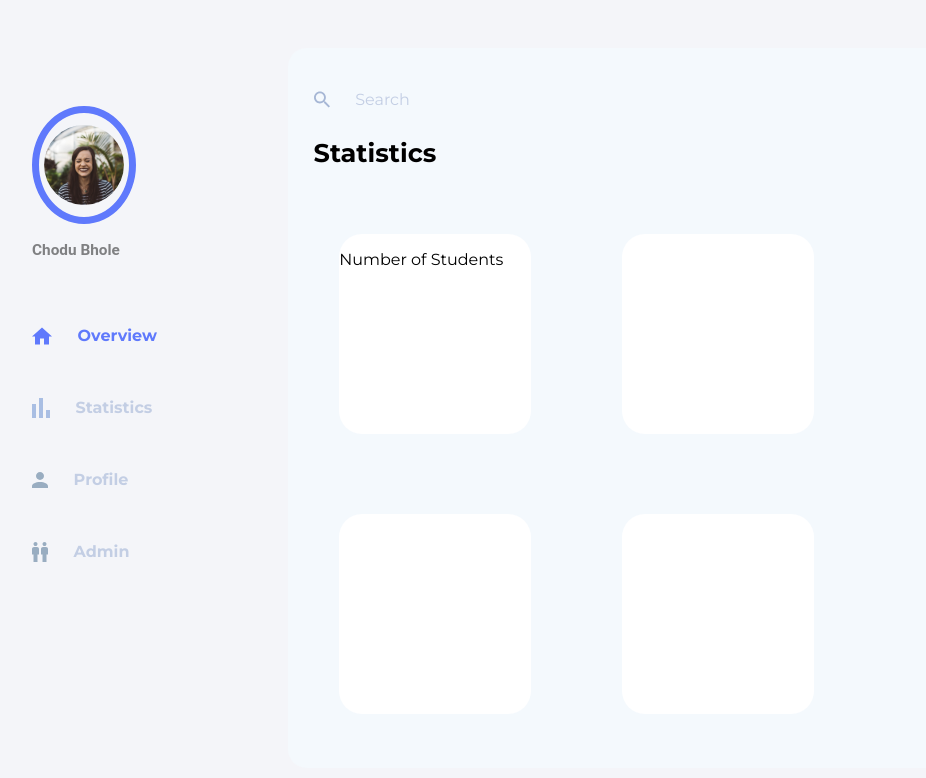
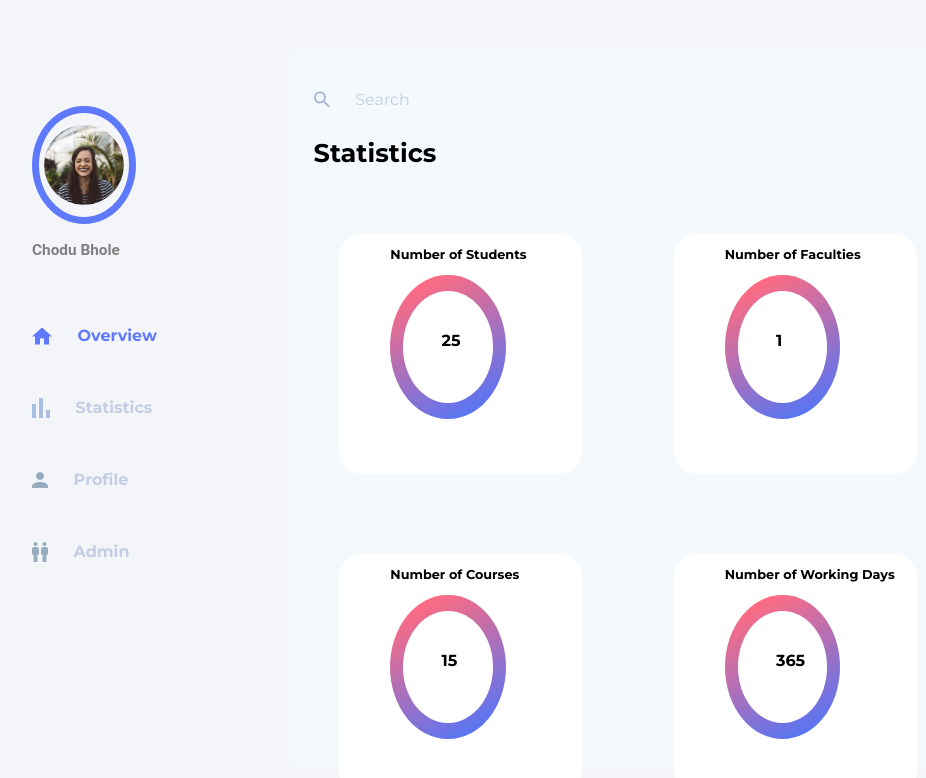
Before and after one commit to nischaynagar/CollegeScape, a React (Create React App) app: page /dashboard/statistics in a window 1280 px wide. Shown: the top 778 px of the page, without its empty margins (32-958 px from the left). Built offline with nearby package versions, Linux system fonts and the light colour scheme.

Commit message:
statisticsupdate

```diff
--- a/src/Components/DashboardComponents/statistics/index.js
+++ b/src/Components/DashboardComponents/statistics/index.js
@@ -24,13 +24,39 @@ function Appbox() {
 
         <div className={design.rowbox}>
           <div className={design.statbox}>
-            <p>Number of Students</p>
+            <p className={design.statname}>Number of Students</p>
+            <div className={design.outercircle}>
+              <div className={design.innercircle}>
+                <p className={design.data}>25</p>
+              </div>
+            </div>
           </div>
-          <div className={design.statbox}></div>
+          <div className={design.statbox}>
+            <p className={design.statname}>Number of Faculties</p>
+            <div className={design.outercircle}>
+              <div className={design.innercircle}>
+                <p className={design.data}>1</p>
+              </div>
+            </div>
+          </div>
         </div>
         <div className={design.rowbox}>
-          <div className={design.statbox}></div>
-          <div className={design.statbox}></div>
+          <div className={design.statbox}>
+            <p className={design.statname}>Number of Courses</p>
+            <div className={design.outercircle}>
+              <div className={design.innercircle}>
+                <p className={design.data}>15</p>
+              </div>
+            </div>
+          </div>
+          <div className={design.statbox}>
+            <p className={design.statname}>Number of Working Days</p>
+            <div className={design.outercircle}>
+              <div className={design.innercircle}>
+                <p className={design.data}>365</p>
+              </div>
+            </div>
+          </div>
         </div>
       </div>
     </>
--- a/src/Components/DashboardComponents/statistics/styles.module.css
+++ b/src/Components/DashboardComponents/statistics/styles.module.css
@@ -98,15 +98,41 @@
     margin-left: 5vw;
     margin-top: 5vh;
 }
+.statname{
+    font-size: 1vw;
+    font-weight: bold;
+}
 .statbox{
     width: 15vw;
-    height: 25vh;
+    height: 30vh;
     margin: 5vh;
     border-radius: 23px;
     margin-left: 4vw;
     background-color: white;
+    display: flex;
+    flex-direction: column;
+    padding-left: 4vw;
 }
 .rowbox{
     display: flex;
     flex-direction: row;
 }
+.outercircle{
+    background-image: linear-gradient(151.11deg, #FF6B81 12.02%, #4776FF 96.09%);
+    border-radius: 100%;
+    width: 9vw;
+    height: 18vh;
+}
+.innercircle{
+    background-color: white;
+    width: 7vw;
+    height: 14vh;
+    border-radius: 100%;
+    margin: 1vw;
+}
+.data{
+    position: relative;
+    top: 5vh;
+    left: 3vw;
+    font-weight: bold;
+}
```
Also changed, not shown: 1 other file (tests, documents, lock files or other folders).
